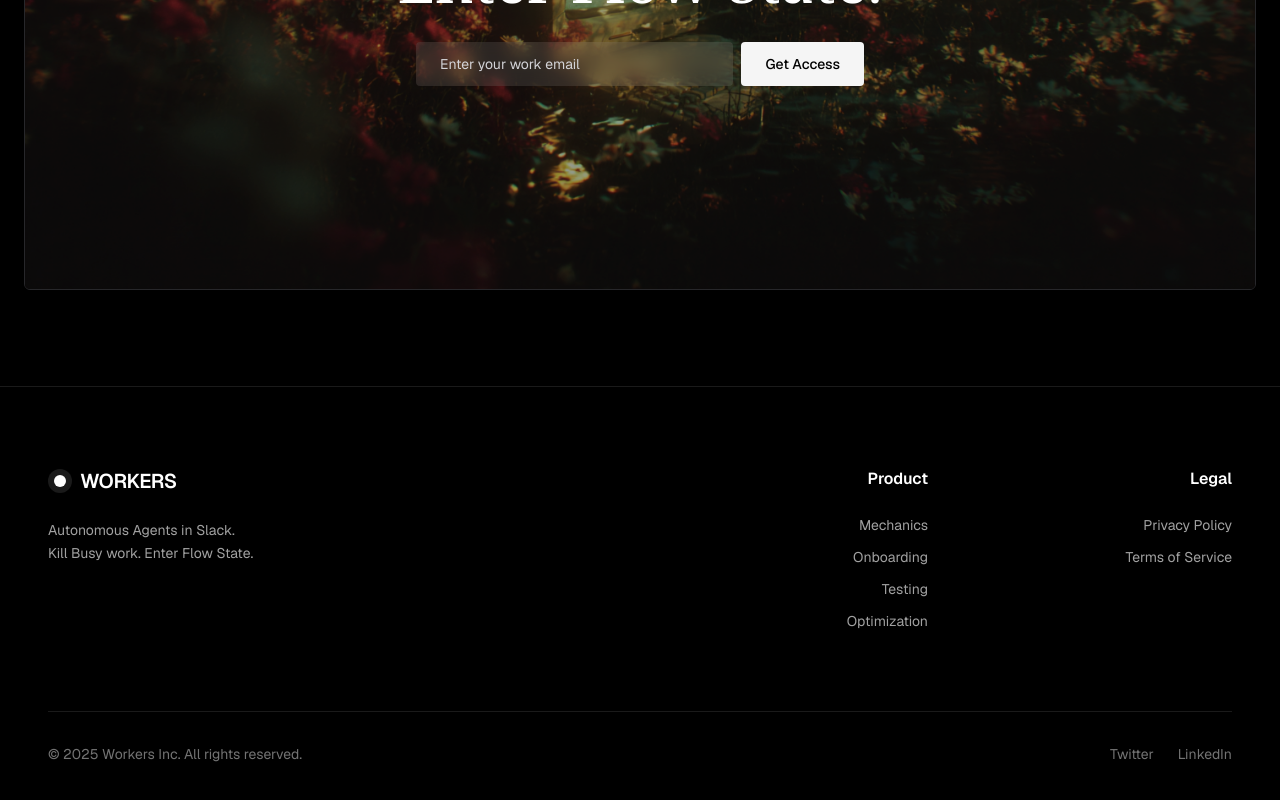
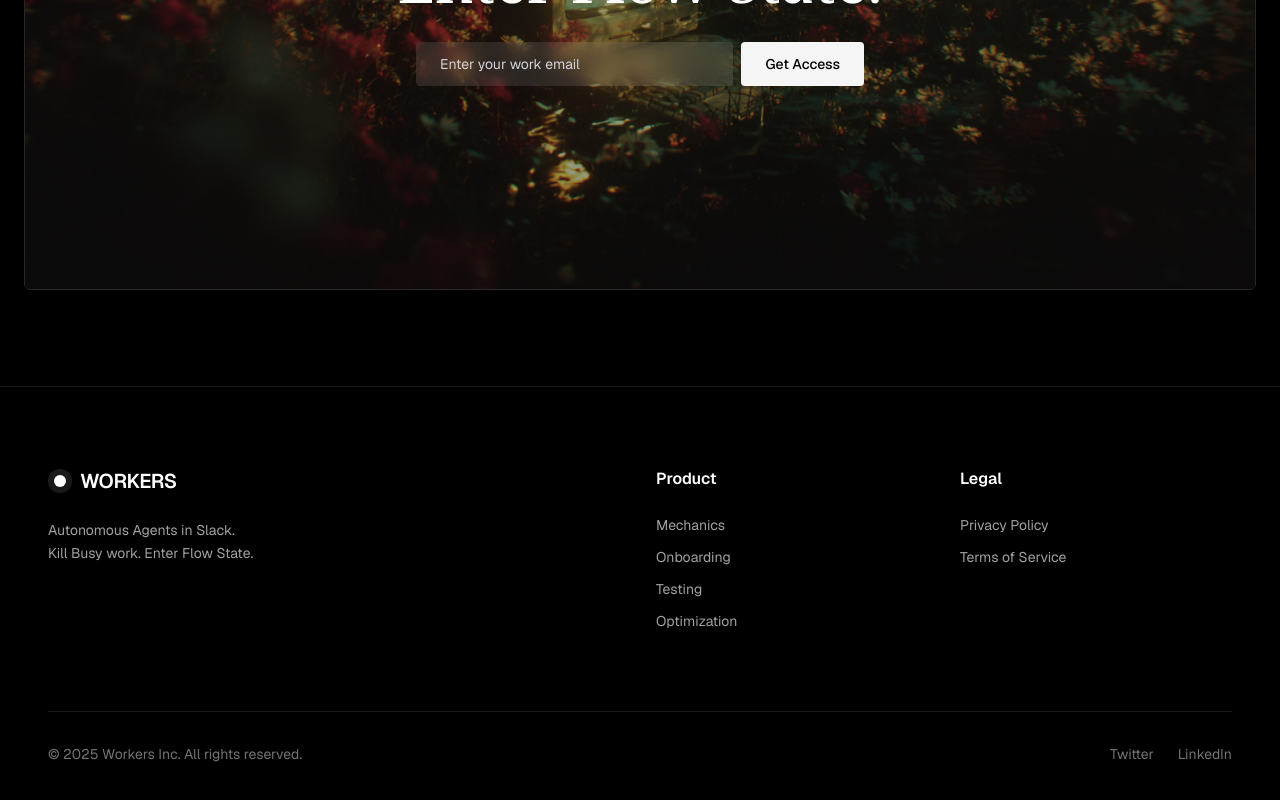
Before and after one commit to trillhause/workers-landing, a Next.js app: page / in a window 1280 px wide. Shown: the part 5004-5804 px from the top of the page. Built offline with nearby package versions, Linux system fonts and the light colour scheme.

Commit message:
fix footer

```diff
--- a/app/components/Footer.tsx
+++ b/app/components/Footer.tsx
@@ -4,7 +4,7 @@ import Link from 'next/link';
 export function Footer() {
   return (
     <footer className="bg-black text-white py-20 px-6 md:px-12 border-t border-white/10">
-      <div className="max-w-7xl mx-auto grid grid-cols-1 md:grid-cols-4 gap-12 md:gap-8">
+      <div className="max-w-7xl mx-auto grid grid-cols-2 md:grid-cols-4 gap-12 md:gap-8">
         <div className="col-span-1 md:col-span-1">
           <div className="flex items-center gap-2 font-semibold text-xl tracking-tight mb-6">
             <div className="w-6 h-6 rounded-full bg-white/10 flex items-center justify-center">
@@ -23,7 +23,7 @@ export function Footer() {
 
         </div>
 
-        <div className='text-right'>
+        <div>
           <h3 className="font-semibold mb-6 text-white">Product</h3>
           <ul className="space-y-3 text-sm text-neutral-400">
             <li><Link href="/#mechanics" className="hover:text-white transition-colors">Mechanics</Link></li>
@@ -33,17 +33,7 @@ export function Footer() {
           </ul>
         </div>
 
-        {/* <div>
-          <h3 className="font-semibold mb-6 text-white">Company</h3>
-          <ul className="space-y-3 text-sm text-neutral-400">
-            <li><a href="#" className="hover:text-white transition-colors">About</a></li>
-            <li><a href="#" className="hover:text-white transition-colors">Blog</a></li>
-            <li><a href="#" className="hover:text-white transition-colors">Careers</a></li>
-            <li><a href="#" className="hover:text-white transition-colors">Contact</a></li>
-          </ul>
-        </div> */}
-
-        <div className='text-right'>
+        <div>
           <h3 className="font-semibold mb-6 text-white">Legal</h3>
           <ul className="space-y-3 text-sm text-neutral-400">
             <li><Link href="/privacy" className="hover:text-white transition-colors">Privacy Policy</Link></li>
--- a/app/components/Hero.tsx
+++ b/app/components/Hero.tsx
@@ -108,7 +108,7 @@ export function Hero() {
           </p>
 
           <form onSubmit={handleSubmit} className="w-full max-w-md" noValidate>
-            <div className="flex items-center gap-2">
+            <div className="flex flex-col sm:flex-row items-center gap-2">
               <input
                 type="email"
                 placeholder="Enter your work email"
@@ -121,7 +121,7 @@ export function Hero() {
               <button
                 type="submit"
                 disabled={loading}
-                className="px-6 py-3 text-sm font-medium bg-neutral-100 text-black hover:bg-neutral-300 transition-colors whitespace-nowrap rounded-sm disabled:opacity-50 disabled:cursor-not-allowed"
+                className="w-full sm:w-auto px-6 py-3 text-sm font-medium bg-neutral-100 text-black hover:bg-neutral-300 transition-colors whitespace-nowrap rounded-sm disabled:opacity-50 disabled:cursor-not-allowed"
               >
                 {loading ? 'Submitting...' : 'Get Access'}
               </button>
```
